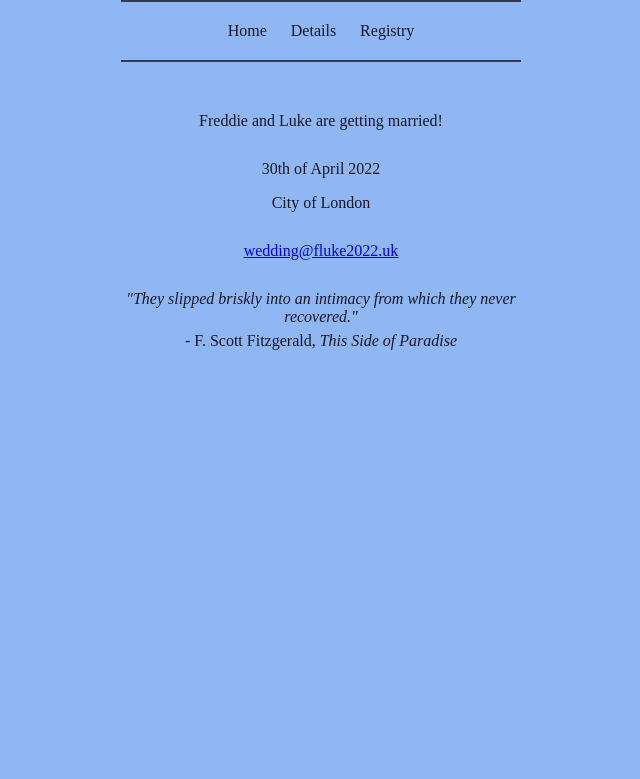
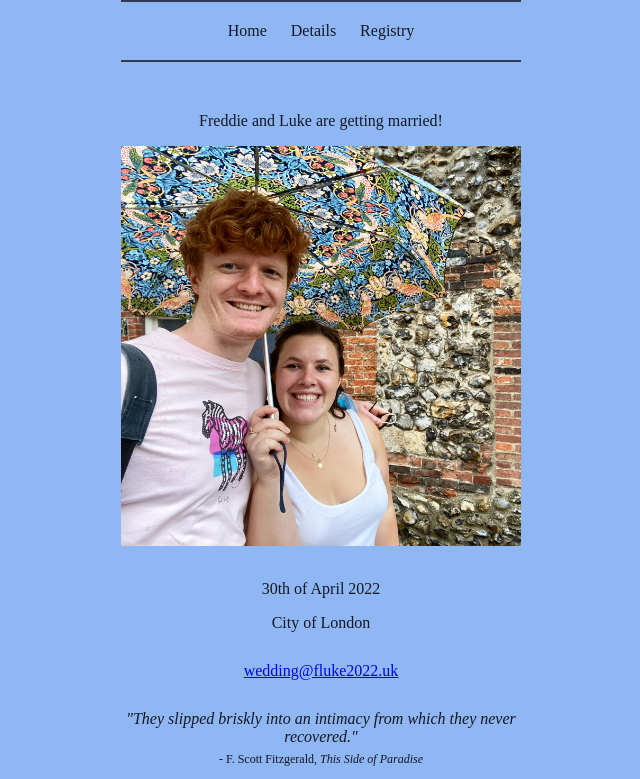
Before and after one commit to lwilts/fluke2022, a Flask app: page / in a window 1280 px wide. Shown: the part 177-956 px from the top of the page, without its empty margins (319-959 px from the left). Before the commit the page ends 527 px from the top, so only its background shows below. Run offline with Flask 2, Linux system fonts and the light colour scheme; some web fonts are replaced.

Commit message:
Added photo

```diff
--- a/static/css/main.css
+++ b/static/css/main.css
@@ -57,6 +57,11 @@ li a:hover {
   background-color: #759dda;
 }
 
+img {
+  max-width: 100%;
+  height: auto;
+}
+
 * {
   -moz-box-sizing: border-box;
   -webkit-box-sizing: border-box;
--- a/templates/index.html
+++ b/templates/index.html
@@ -28,6 +28,7 @@
     <p style="margin-top: 50px">
       Freddie and Luke are getting married!
     </p>
+    <img src="static/images/willymoumbrella.jpg" alt="happy couple under an umbrella">
     <p style="margin-top: 30px">
       30th of April 2022
     </p>
@@ -40,7 +41,7 @@
     <p style="margin-top: 30px">
       <i>"They slipped briskly into an intimacy from which they never recovered."</i>
     </p>
-    <p style="margin-top: -10px"></p>
+    <p style="margin-top: -10px; font-size: 12px">
     - F. Scott Fitzgerald, <i>This Side of Paradise</i>
     </p>
   </div>
```
Also changed, not shown: static/images/willymoumbrella.jpg (added).
